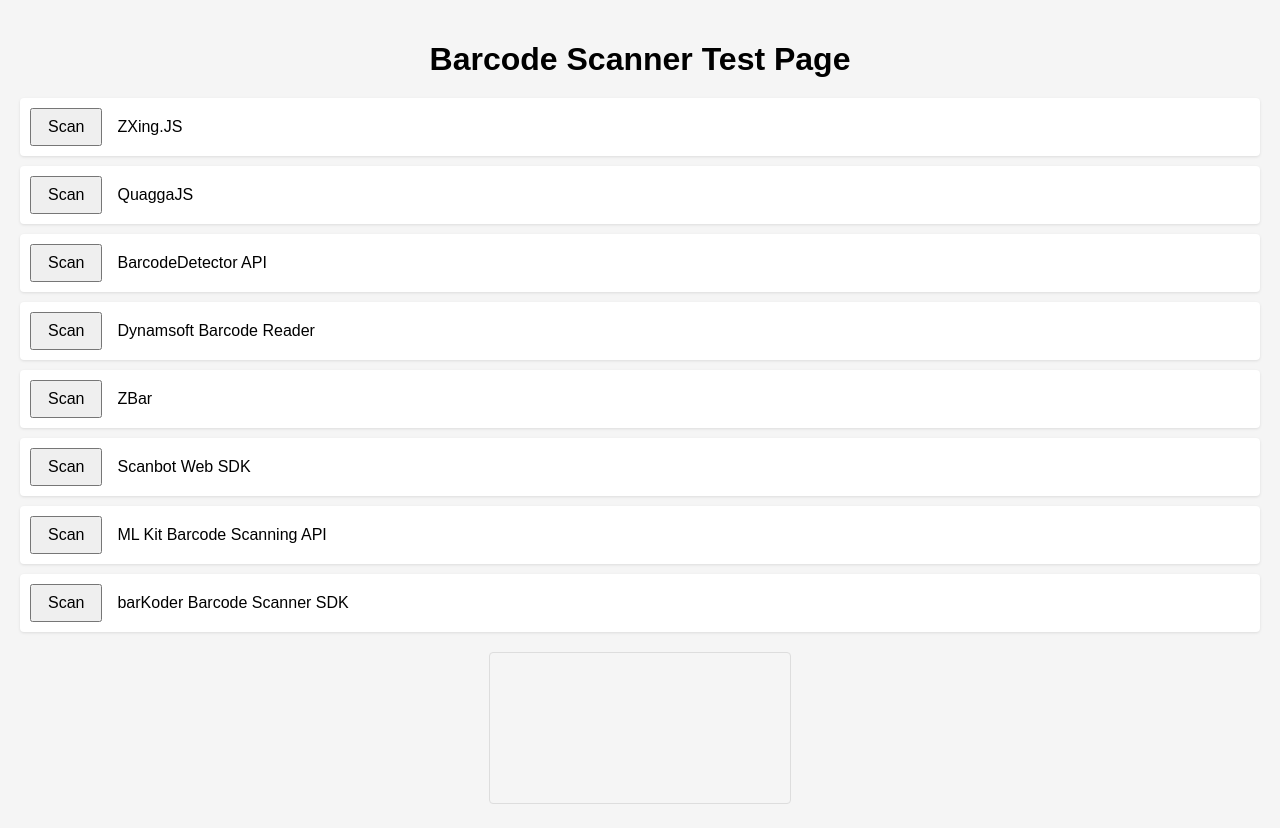
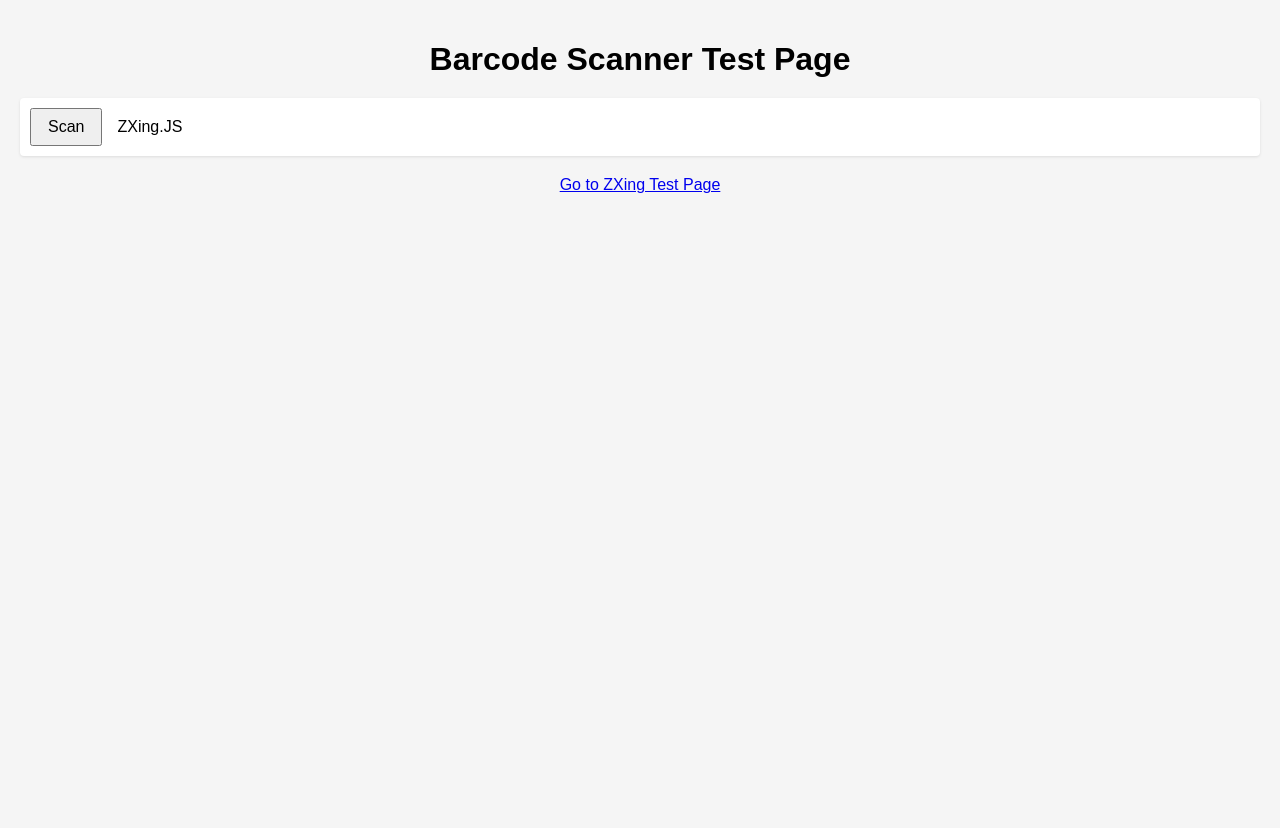
Before and after one commit to catthng/barcode-test, a website: page index.html in a window 1280 px wide. After the commit the page ends 800 px from the top, so only its background shows below. Drawn offline with Linux system fonts and the light colour scheme.

Commit message:
Added link to zxingtest.html in main page and updated ZXing test page

```diff
--- a/index.html
+++ b/index.html
@@ -9,73 +9,19 @@
 <body>
   <h1>Barcode Scanner Test Page</h1>
 
-  <!-- Each row represents a different scanning technology -->
+  <!-- Existing content (rows for different scanners, etc.) -->
   <div class="scanner-row">
     <button id="btn-zxing">Scan</button>
     <span>ZXing.JS</span>
   </div>
-  <div class="scanner-row">
-    <button id="btn-quagga">Scan</button>
-    <span>QuaggaJS</span>
-  </div>
-  <div class="scanner-row">
-    <button id="btn-detector">Scan</button>
-    <span>BarcodeDetector API</span>
-  </div>
-  <div class="scanner-row">
-    <button id="btn-dynamsoft">Scan</button>
-    <span>Dynamsoft Barcode Reader</span>
-  </div>
-  <div class="scanner-row">
-    <button id="btn-zbar">Scan</button>
-    <span>ZBar</span>
-  </div>
-  <div class="scanner-row">
-    <button id="btn-scanbot">Scan</button>
-    <span>Scanbot Web SDK</span>
-  </div>
-  <div class="scanner-row">
-    <button id="btn-mlkit">Scan</button>
-    <span>ML Kit Barcode Scanning API</span>
-  </div>
-  <div class="scanner-row">
-    <button id="btn-barkoder">Scan</button>
-    <span>barKoder Barcode Scanner SDK</span>
+  <!-- ... other rows ... -->
+
+  <!-- Add a link to the ZXing test page -->
+  <div style="text-align:center; margin-top: 20px;">
+    <a href="zxingtest.html">Go to ZXing Test Page</a>
   </div>
 
-  <!-- Optional container for video/camera stream -->
-  <div id="scanner-container">
-    <video id="video" autoplay muted playsinline></video>
-  </div>
-
-  <!-- CDN Script tags for libraries -->
-
-  <!-- ZXing.JS (via unpkg) -->
-  <script src="https://unpkg.com/@zxing/library@latest"></script>
-
-  <!-- QuaggaJS (via unpkg) -->
-  <script src="https://unpkg.com/quagga@0.12.1/dist/quagga.min.js"></script>
-
-  <!-- Dynamsoft Barcode Reader (via jsDelivr) -->
-  <script src="https://cdn.jsdelivr.net/npm/dynamsoft-javascript-barcode@latest/dist/dbr.js"></script>
-
-  <!-- Note: BarcodeDetector API is built into modern browsers (no script needed) -->
-
-  <!-- ZBar: No official CDN available. You must download ZBar (or compile to WebAssembly)
-       and host the resulting file (e.g., js/zbar.js) manually. -->
-  <!-- <script src="js/zbar.js"></script> -->
-
-  <!-- Scanbot Web SDK (via CDN; check with Scanbot docs for current URL) -->
-  <script src="https://cdn.scanbot.io/web-sdk/latest/scanbot-web-sdk.js"></script>
-
-  <!-- Firebase for ML Kit (via CDN) -->
-  <script src="https://www.gstatic.com/firebasejs/9.6.10/firebase-app-compat.js"></script>
-  <script src="https://www.gstatic.com/firebasejs/9.6.10/firebase-ml-vision-compat.js"></script>
-
-  <!-- barKoder Barcode Scanner SDK (via jsDelivr; if available) -->
-  <script src="https://cdn.jsdelivr.net/npm/barkoder-barcode-scanner-sdk@latest/dist/barkoder.js"></script>
-
-  <!-- Custom JS modules -->
+  <!-- Script includes for various scanner modules -->
   <script src="js/zxingScanner.js"></script>
   <script src="js/quaggaScanner.js"></script>
   <script src="js/detectorScanner.js"></script>
```
